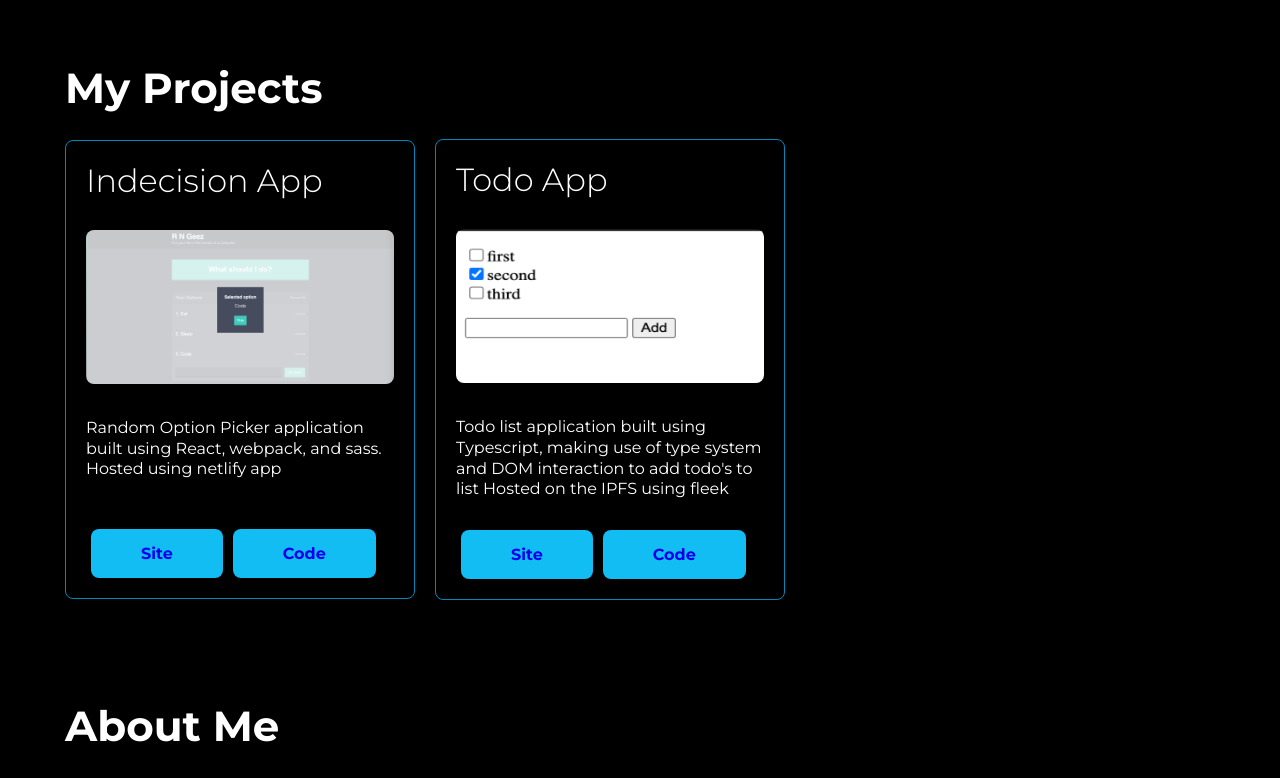
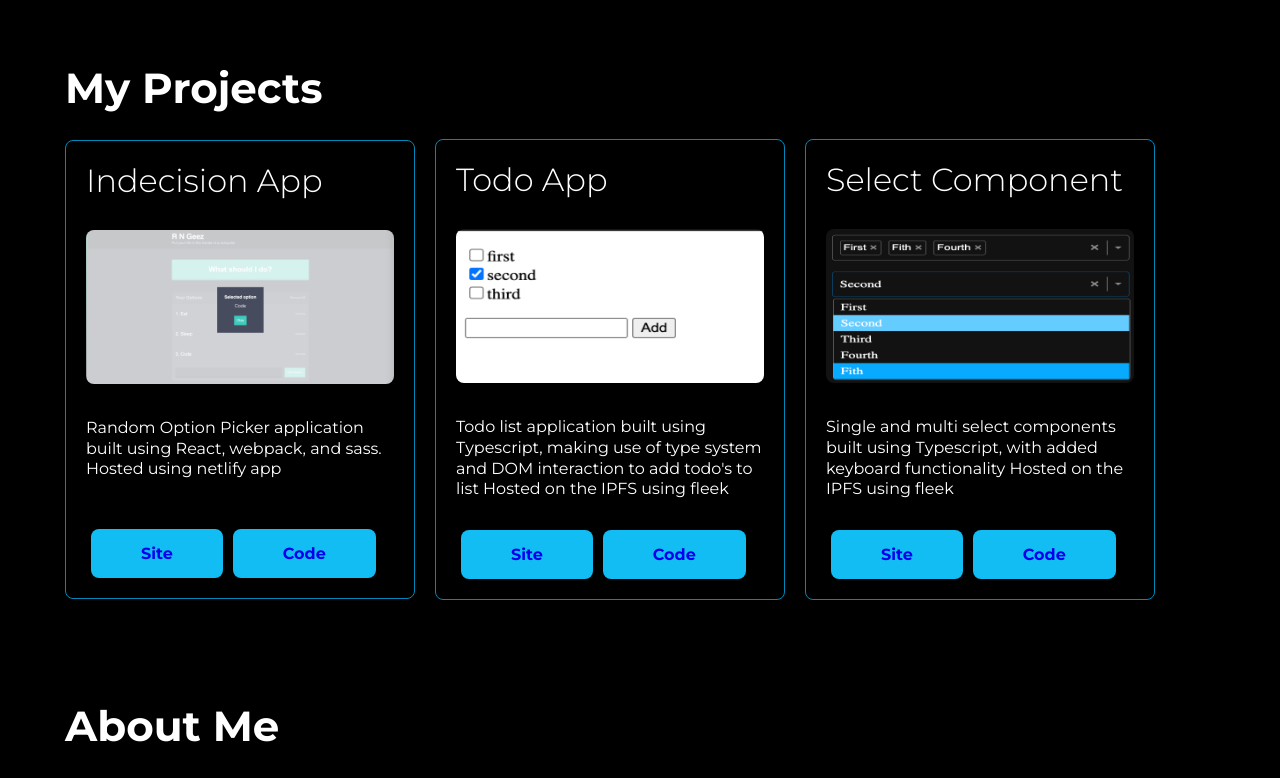
Before and after one commit to WSGokou/portfolio, a React (Create React App) app: page / in a window 1280 px wide. Shown: the part 428-1206 px from the top of the page. Built offline with nearby package versions, Linux system fonts and the light colour scheme.

Commit message:
Select project added

```diff
--- a/src/components/Projects.js
+++ b/src/components/Projects.js
@@ -1,6 +1,7 @@
 // Import Assets
 import rng from "../assets/rng.png";
 import todo from "../assets/todo.png";
+import select from "../assets/select.png"
 
 const Projects = () => {
   return (
@@ -56,6 +57,29 @@ const Projects = () => {
             Code
           </a>
         </div>
+        <div className="projects__card">
+          <h3>Select Component</h3>
+          <img src={select} alt="Select Component" />
+          <p>
+            Single and multi select components built using Typescript, with added keyboard functionality
+            Hosted on the IPFS using fleek
+          </p>
+
+          <a
+            href="https://gokou-tsselect.on.fleek.co"
+            target="_blank"
+            className="button"
+          >
+            Site
+          </a>
+          <a
+            href="https://github.com/WSGokou/typescript-select"
+            target="_blank"
+            className="button"
+          >
+            Code
+          </a>
+        </div>
       </div>
     </section>
   );
```
Also changed, not shown: src/assets/select.png (added).
